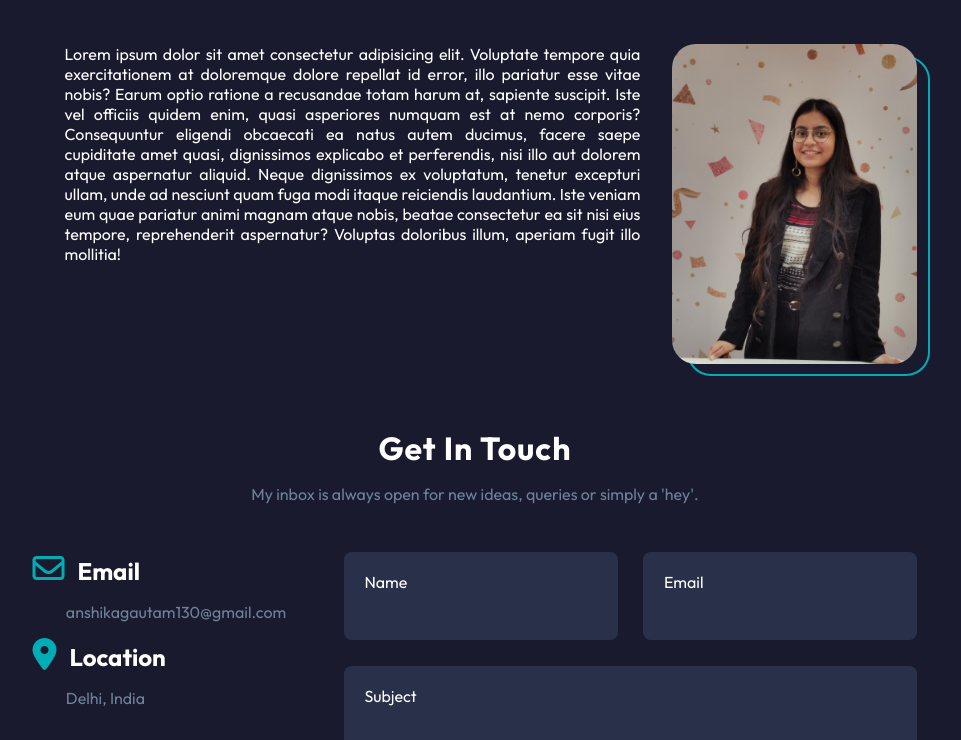
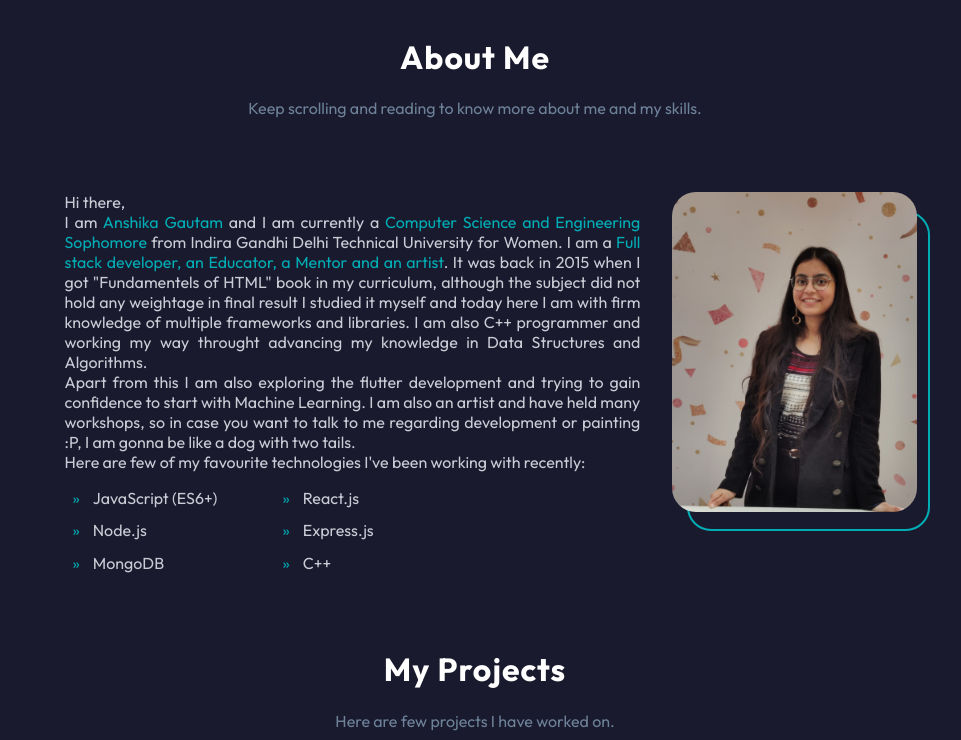
Before and after one commit to AnshikaG0219/AnshikaG0219, a plain HTML site: page index.html in a window 1280 px wide. Shown: the part 796-1536 px from the top of the page, without its empty margins (165-1126 px from the left). Drawn offline with nearby package versions, Linux system fonts and the light colour scheme.

Commit message:
email service update + about mw

```diff
--- a/index.html
+++ b/index.html
@@ -3,7 +3,7 @@
 
 <head>
   <meta charset="UTF-8" />
-  <link rel="shortcut icon" href="Assets/favicon.ico" type="image/x-icon">
+  <link rel="shortcut icon" href="Assets/favicon.ico" type="image/x-icon" />
   <meta http-equiv="X-UA-Compatible" content="IE=edge" />
   <meta name="viewport" content="width=device-width, initial-scale=1.0" />
   <title>Anshika Gautam</title>
@@ -59,39 +59,64 @@
       </div>
       <button class="btn project-btn">My Projects</button>
     </div>
-    <img src="Assets/main-illust.svg" class="main-illust" alt="coder illustration" />
+    <img src="Assets/illust-2.svg" class="main-illust" alt="coder illustration" />
   </main>
   <about id="about">
     <h1>About Me</h1>
+    <p class="subhead">
+      Keep scrolling and reading to know more about me and my skills.
+    </p>
     <div class="about-main">
       <div class="about-container">
         <p>
-          Lorem ipsum dolor sit amet consectetur adipisicing elit. Voluptate
-          tempore quia exercitationem at doloremque dolore repellat id error,
-          illo pariatur esse vitae nobis? Earum optio ratione a recusandae
-          totam harum at, sapiente suscipit. Iste vel officiis quidem enim,
-          quasi asperiores numquam est at nemo corporis? Consequuntur eligendi
-          obcaecati ea natus autem ducimus, facere saepe cupiditate amet
-          quasi, dignissimos explicabo et perferendis, nisi illo aut dolorem
-          atque aspernatur aliquid. Neque dignissimos ex voluptatum, tenetur
-          excepturi ullam, unde ad nesciunt quam fuga modi itaque reiciendis
-          laudantium. Iste veniam eum quae pariatur animi magnam atque nobis,
-          beatae consectetur ea sit nisi eius tempore, reprehenderit
-          aspernatur? Voluptas doloribus illum, aperiam fugit illo mollitia!
+          Hi there,<br />I am
+          <span style="color: #00adb5">Anshika Gautam</span> and I am
+          currently a <span style="color: #00adb5">Computer Science and Engineering Sophomore</span> from Indira
+          Gandhi Delhi Technical University for Women. I am a <span style="color: #00adb5">Full stack
+            developer, an Educator, a Mentor and an artist</span>. It was back in 2015
+          when I got "Fundamentels of HTML" book in my curriculum, although
+          the subject did not hold any weightage in final result I studied it
+          myself and today here I am with firm knowledge of multiple
+          frameworks and libraries. I am also C++ programmer and working my
+          way throught advancing my knowledge in Data Structures and
+          Algorithms. <br />Apart from this I am also exploring the flutter
+          development and trying to gain confidence to start with Machine
+          Learning. I am also an artist and have held many workshops, so in
+          case you want to talk to me regarding development or painting :P, I
+          am gonna be like a dog with two tails.<br>
+          Here are few of my favourite technologies I've been working with recently:
+        <ul class="skills">
+          <li>JavaScript (ES6+)</li>
+          <li>React.js</li>
+          <li>Node.js</li>
+          <li>Express.js</li>
+          <li>MongoDB</li>
+          <li>C++</li>
+        </ul>
         </p>
       </div>
       <img class="my-img" src="Assets/anshika-img.jpg" />
       <span class="img-border"></span>
     </div>
   </about>
+  <div id="projects">
+    <h1>My Projects</h1>
+    <p class="subhead">
+      Here are few projects I have worked on.
+    </p>
+  </div>
   <footer id="contact">
     <h1>Get in Touch</h1>
-    <p class="contact-sub">My inbox is always open for new ideas, queries or simply a 'hey'.</p>
+    <p class="subhead">
+      My inbox is always open for new ideas, queries or simply a 'hey'.
+    </p>
     <div class="footer-container">
       <div class="contact-details">
         <div class="detail">
           <h3><i class="far fa-envelope"></i>Email</h3>
-          <p><a href="mailto:anshikagautam130@gmail.com">anshikagautam130@gmail.com</a></p>
+          <p>
+            <a href="mailto:anshikagautam130@gmail.com">anshikagautam130@gmail.com</a>
+          </p>
         </div>
         <div class="detail">
           <h3><i class="fas fa-map-marker-alt"></i>Location</h3>
@@ -114,7 +139,7 @@
           </ul>
         </div>
       </div>
-      <form id="contact" class="contact-form" method="get">
+      <form id="contact" class="contact-form" onsubmit="sendEmail()" method="get">
         <div class="form-row">
           <div class="form-control">
             <label for="name">Name</label>
@@ -127,17 +152,35 @@
         </div>
         <div class="form-control">
           <label for="subject">Subject</label>
-          <input type="text" name="subject" id="subject">
+          <input type="text" name="subject" id="subject" />
         </div>
-        <div class="form-control"><label for="message">Message</label>
-          <textarea name="message" id="msg" rows="5" required></textarea>
+        <div class="form-control">
+          <label for="message">Message</label>
+          <textarea name="message" id="message" rows="5" required></textarea>
         </div>
         <button class="btn submit-btn" type="submit">send message</button>
       </form>
     </div>
-    <div class="copyright"><p>&copy; Anshika Gautam; All right reserved.</p></div>
+    <div class="copyright">
+      <p>&copy; Anshika Gautam; All right reserved.</p>
+    </div>
   </footer>
 </body>
 <script src="index.js"></script>
+<script type="text/javascript" src="https://cdn.jsdelivr.net/npm/@emailjs/browser@3/dist/email.min.js"></script>
+<script type="text/javascript">
+  (function sendEmail() {
+    emailjs.init("user_1JI3vTYRgFNTyieRk8Fgr");
+  })();
+  function sendEmail() {
+    emailjs.send("service_t3wamfg", "template_gvg5htr", {
+      name: document.getElementById("name").value,
+      email: document.getElementById("email").value,
+      subject: document.getElementById("subject").value,
+      message: document.getElementById("message").value,
+    });
+    alert("Message sent successfully ^_^");
+  }
+</script>
 
 </html>
--- a/style.css
+++ b/style.css
@@ -1,5 +1,5 @@
 @import url("https://fonts.googleapis.com/css2?family=Outfit:wght@100;200;300;400;500;600;700;800;900&display=swap");
-@import url('https://fonts.googleapis.com/css2?family=Roboto+Mono:wght@400;500;600&display=swap');
+@import url("https://fonts.googleapis.com/css2?family=Roboto+Mono:wght@400;500;600&display=swap");
 :root {
   --dark-blue: #1a1a2e;
   --blue: #16213e;
@@ -7,15 +7,16 @@
   --red: #e94560;
   --font-main: "Outfit", sans-serif;
   --dark-grey: #303841;
-  --cyan: #00ADB5;
-  --light-grey: #3A4750;
-  --light-grey2: #404B69;
+  --cyan: #00adb5;
+  --light-grey: #3a4750;
+  --light-grey2: #404b69;
   --dark-grey2: #283149;
   --dull-cyan: #00acb55e;
-  --light-grey3: #6D8299;
-  --font-secondary: 'Roboto Mono', monospace;
+  --light-grey3: #6d8299;
+  --grey: #c9ccd5;
+  --font-secondary: "Roboto Mono", monospace;
 }
-::selection{
+::selection {
   background-color: #00acb58c;
   color: white;
 }
@@ -29,7 +30,7 @@ body {
 }
 
 /* navbar styling */
-nav{
+nav {
   position: sticky;
   top: 0;
   background-color: var(--dark-blue);
@@ -39,7 +40,7 @@ nav{
   margin: auto;
   z-index: 100;
 }
-nav h3 a{
+nav h3 a {
   text-decoration: none;
   color: white;
 }
@@ -59,22 +60,23 @@ nav ul li a {
   color: white;
   text-decoration: none;
 }
-nav ul li a:hover, nav h3 a:hover {
+nav ul li a:hover,
+nav h3 a:hover {
   color: var(--light-grey3);
   cursor: pointer;
 }
-.resume-btn{
-  border: .2vw solid var(--cyan);
+.resume-btn {
+  border: 0.2vw solid var(--cyan);
   background: none;
   color: white;
-  border-radius: .3vw;
+  border-radius: 0.3vw;
   font-family: var(--font-main);
   height: 3vw;
   font-size: 1rem;
   width: 7vw;
-  transition: background-color .5s;
+  transition: background-color 0.5s;
 }
-.resume-btn:hover{
+.resume-btn:hover {
   background-color: var(--dull-cyan);
 }
 /* main start style */
@@ -82,7 +84,7 @@ main {
   display: flex;
   justify-content: space-between;
   align-items: center;
-  height: 80vh;
+  height: 90vh;
   width: 80%;
   margin: auto;
 }
@@ -98,13 +100,13 @@ main {
   font-weight: 600;
   font-family: var(--font-main);
 }
-.typewriter{
+.typewriter {
   font-size: 2vw;
   font-family: var(--font-main);
   font-weight: 600;
 }
 .typewriter > .word {
-  color: #C9CCD5;
+  color: var(--grey);
 }
 .typing {
   border-right: 0.2rem solid #777;
@@ -119,7 +121,7 @@ main {
     opacity: 1;
   }
 }
-.btn{
+.btn {
   background-color: var(--cyan);
   border: none;
   color: white;
@@ -127,16 +129,16 @@ main {
   font-family: var(--font-main);
   font-weight: bolder;
   letter-spacing: 1px;
-  border-radius: .3vw;
+  border-radius: 0.3vw;
 }
-.project-btn{
+.project-btn {
   border-radius: 0.3vw;
   font-size: 1.7vw;
   padding: 0.5rem 2rem;
   margin-right: 1.5rem;
   cursor: pointer;
 }
-.btn:hover{
+.btn:hover {
   background-color: var(--light-grey2);
 }
 .main-illust {
@@ -159,19 +161,19 @@ main {
   padding: 0 1vw;
   justify-content: center;
 }
-.social-links li a{
+.social-links li a {
   color: var(--light-grey3);
   font-size: 1.5vw;
-  transition: padding .5s;
+  transition: padding 0.5s;
 }
-.social-links li a:hover{
+.social-links li a:hover {
   color: var(--cyan);
-  padding:0 0 .5vw;
+  padding: 0 0 0.5vw;
 }
 /* about styling */
-about h1{
+about h1, #projects h1, footer h1 {
   text-align: center;
-  text-transform: uppercase;
+  text-transform: capitalize;
   letter-spacing: 1px;
 }
 .about-main {
@@ -186,21 +188,41 @@ about h1{
   height: 25vw;
   object-fit: cover;
   border-radius: 1.5rem;
+  flex: 1/3;
 }
-.img-border{
+.img-border {
   height: 24.7vw;
   width: 18.7vw;
-  border: .2vw solid var(--cyan);
+  border: 0.2vw solid var(--cyan);
   border-radius: 1.5rem;
   position: absolute;
-  bottom: 1vw;
+  top: 3.5vw;
   right: -1vw;
   z-index: -1;
 }
-.about-container p{
+.about-container {
+  flex: 2/3;
+}
+.about-container p {
   width: 90%;
   margin: auto;
   text-align: justify;
+  color: var(--grey);
+}
+.skills {
+  display: grid;
+  grid-template-columns: repeat(2, minmax(140px, 200px));
+  gap: 0px 10px;
+  list-style: none;
+}
+.skills li {
+  color: var(--grey);
+  margin-bottom: 1vw;
+}
+.skills li::before {
+  content: "»";
+  padding-right: 1vw;
+  color: var(--cyan);
 }
 
 /* footer styling  */
@@ -208,13 +230,7 @@ footer {
   /* border-top: 0.2vw solid var(--red); */
   padding: 3vw 0 0vw;
 }
-footer h1 {
-  text-align: center;
-  text-transform: capitalize;
-  letter-spacing: 1px;
-  margin: 0;
-}
-.contact-sub{
+.subhead {
   color: var(--light-grey3);
   text-align: center;
   margin-bottom: 3rem;
@@ -226,39 +242,39 @@ footer h1 {
   gap: 2rem;
   justify-content: space-between;
 }
-.contact-details{
+.contact-details {
   flex: 3;
 }
-.detail i{
+.detail i {
   color: var(--cyan);
   margin-right: 1vw;
   font-size: 2rem;
 }
-.detail h3{
+.detail h3 {
   font-size: 1.5rem;
   margin: 0;
 }
 .detail p a,
-.detail p{
+.detail p {
   text-decoration: none;
   color: var(--light-grey3);
 }
-.detail p{
+.detail p {
   padding-left: 2.6vw;
 }
-.detail ul{
+.detail ul {
   display: flex;
   padding: 0;
   margin: 3vw 0;
 }
-.detail ul li{
+.detail ul li {
   list-style: none;
 }
-.detail ul li a i{
+.detail ul li a i {
   color: var(--light-grey3);
   font-size: 1.5rem;
 }
-.detail ul li a i:hover{
+.detail ul li a i:hover {
   color: var(--cyan);
 }
 .contact-form {
@@ -268,21 +284,21 @@ footer h1 {
 .contact-form input {
   height: 2vw;
 }
-.form-row{
+.form-row {
   display: flex;
   justify-content: space-between;
   gap: 2vw;
 }
-.form-row .form-control{
+.form-row .form-control {
   width: 42%;
 }
-.form-control{
+.form-control {
   background-color: var(--dark-grey2);
   display: flex;
   flex-direction: column;
   margin-bottom: 2vw;
   padding: 1.6vw;
-  border-radius: .6vw;
+  border-radius: 0.6vw;
 }
 .contact-form input,
 .contact-form textarea {
@@ -298,12 +314,12 @@ footer h1 {
 .submit-btn {
   height: 3vw;
   font-size: 1rem;
-  border-radius: .3vw;
+  border-radius: 0.3vw;
 }
 .submit-btn:hover {
   background-color: var(--light-grey2);
 }
-.copyright{
+.copyright {
   text-align: center;
   color: var(--light-grey3);
 }
```
Also changed, not shown: Assets/illust-2.svg (added).
